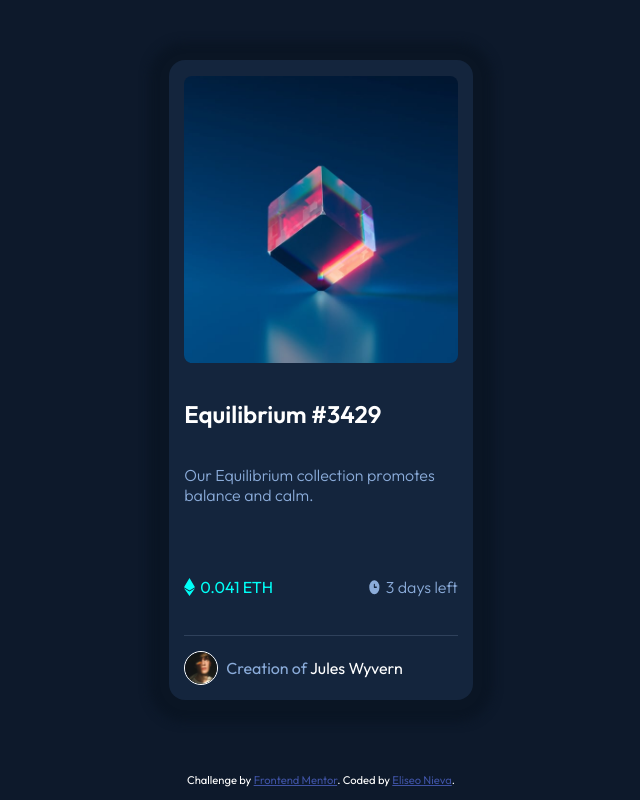
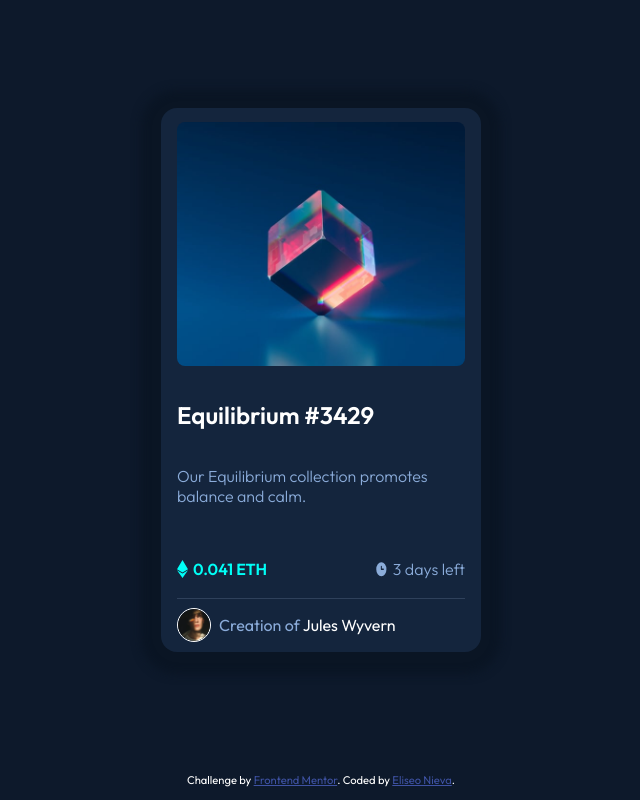
Before and after one commit to diablosinaura/nftComponentFrontendMentor, a plain HTML site: page index.html in a window 1280 px wide. Shown: the whole page, without its empty margins (319-959 px from the left). Drawn offline with Linux system fonts and the light colour scheme.

Commit message:
Card size, font weight optimized

```diff
--- a/css/mobile.css
+++ b/css/mobile.css
@@ -36,8 +36,8 @@ body {
     display: flex;
     flex-direction: column;
     align-items: center;
-    width: 19rem;
-    height: 40rem;
+    width: 20rem;
+    height: 34rem;
     background-color: var(--Very-darkblueCard);
     border-radius: 1rem;
     box-shadow: 0px 2px 10px 20px hsl(215, 55%, 9%);
@@ -103,6 +103,7 @@ body {
     display: flex;
     align-items: center;
     font-size: 1rem;
+    font-weight: 600;
 }
 .container__description__price-eth img {
     width: 0.7rem;
```
